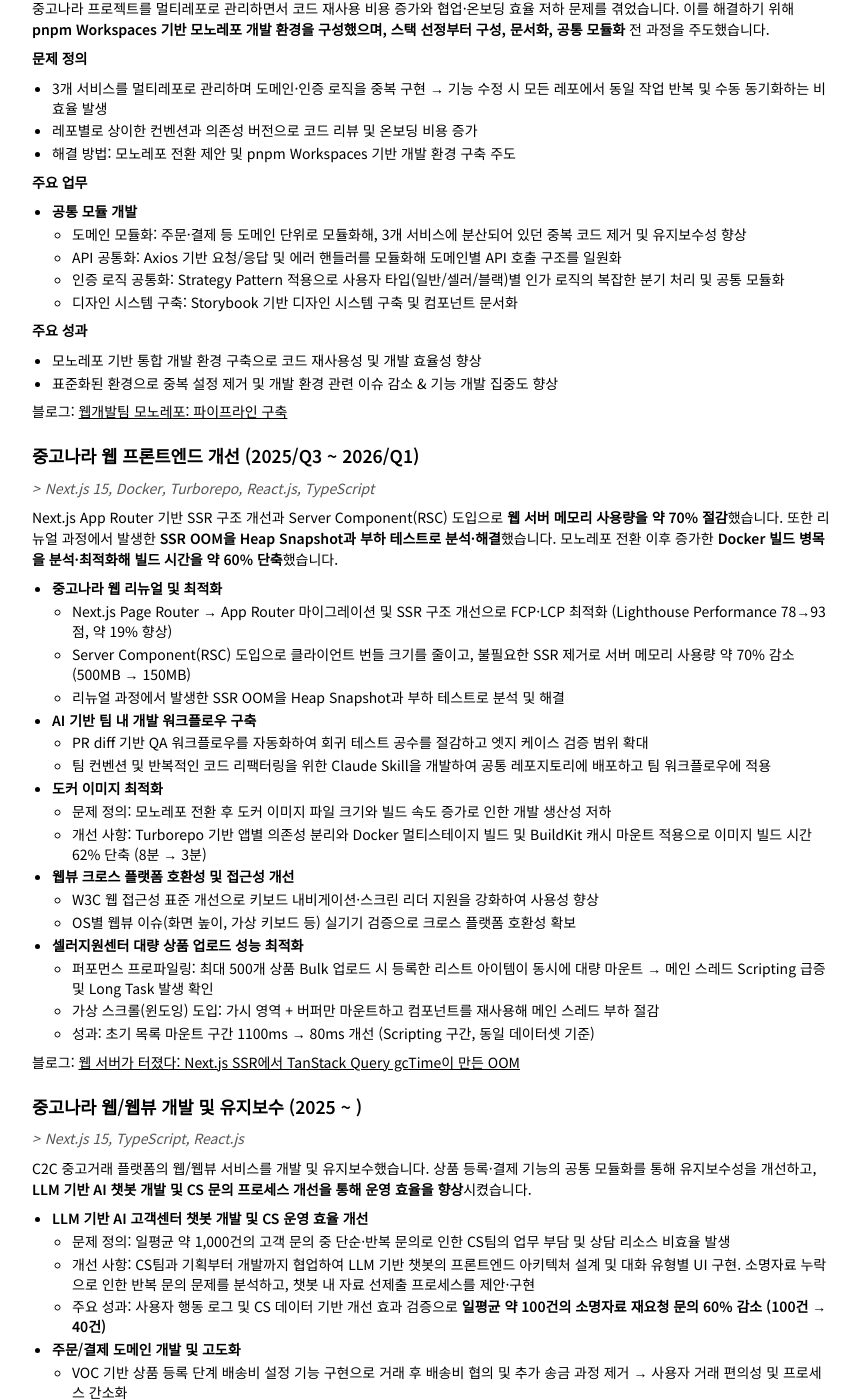
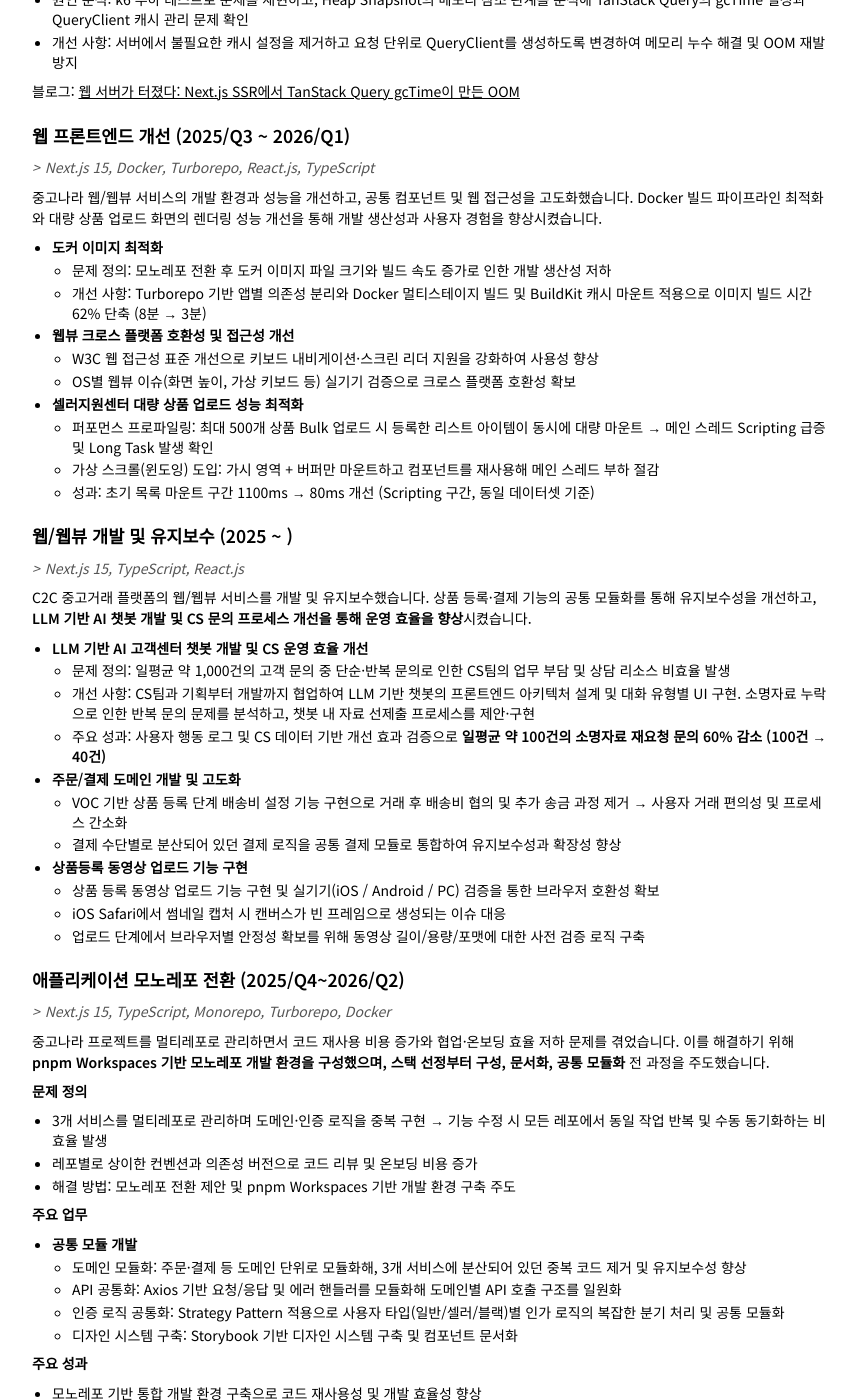
Before and after one commit to ghost-redo/ghost-redo.github.io, a Jekyll site: the page built from resume.md, in a window 1280 px wide and 1400 px high, scrolled down 1380 px. Shown: the whole window, without its empty margins (209-1068 px from the left). Built offline with Jekyll 4.4.1, drawn with Linux system fonts in a browser that asks for light colours; some web fonts are replaced; some of the changed text lies outside the part shown.

Commit message:
Update resume.md

```diff
--- a/resume.md
+++ b/resume.md
@@ -9,15 +9,12 @@ title: 홍승연 Resume
 
 <br>
 
-3년차 웹 프론트엔드 개발자 홍승연입니다. (Next.js, React.js/TypeScript, Vite/pnpm/Turborepo)
+3년차 웹 프론트엔드 개발자 홍승연입니다. (Next.js, React.js, TypeScript, Vite, pnpm, Turborepo)
 
-중고나라에서 C2C 플랫폼인 웹/웹뷰 서비스에서 주문/결제 및 상품 등록/수정 기능을 고도화했습니다. AI 스타트업 코르카에서는 광고 캠페인 설정·운영 어드민을 개발했으며, 고객사 웹에 연동되는 광고·추천 위젯 SDK와 빌드 시스템을 구축했습니다.
+중고나라에서 C2C 플랫폼의 웹/웹뷰 서비스 개발과 모노레포 전환, 성능 최적화를 수행했습니다. 최근에는 LLM 기반 AI 챗봇과 사내 AI Agent 플랫폼을 개발하고 있습니다. AI 스타트업 코르카에서는 광고 캠페인 운영 어드민과 고객사 웹에 연동되는 광고·추천 SDK 및 빌드 시스템을 구축했습니다.
 
-DX 개선에 집중합니다. Turborepo 모노레포 전환으로 3개 서비스의 중복 코드를 제거하고, 도커 이미지 최적화를 통해 이미지 스텝 시간을 60% 단축(8분→3분)했습니다. 스토리북 빌더를 Vite로 마이그레이션해 개발 환경 HMR 시간을 98% 개선(3s→50ms)시켰습니다.
+서비스 안정성과 성능 최적화에 집중합니다. Next.js SSR 환경에서 발생한 OOM을 Heap Snapshot과 부하 테스트로 분석하고, TanStack Query 캐시 정책을 개선해 **서버 메모리 사용량을 80% 절감(2.5GiB → 500MiB)**했습니다. 또한 SDK 번들 크기를 **70% 경량화(247KiB → 70KiB)**하고, 가상 스크롤 도입으로 대량 상품 등록 시 마운트 시간을 **93% 단축(1,100ms → 80ms)**했습니다.
 
-크로스 플랫폼과 사용성 개선에 집중합니다. Android/iOS 웹뷰 환경의 호환성을 확보하고 W3C 웹 접근성 표준(키보드 내비게이션·스크린 리더)을 적용했습니다. Storybook 기반 디자인 시스템을 구축하여 서비스 내 UI 통일성을 확보하고 컴포넌트 재사용성을 향상했습니다.
-
-성능 최적화에 집중합니다. SDK 빌드 시스템 구축 및 External dependencies 설정으로 번들 사이즈를 70% 경량화(247Kib→70Kib)했으며, 가상 스크롤을 통해 가상 스크롤 도입을 통해 대량 상품 등록 시 마운트 시간을 93% 개선(1,100ms→80ms)했습니다.
 
 --
 
@@ -31,20 +28,20 @@ MAU 450만 C2C 중고거래 플랫폼 기업
 
 #### 웹 프론트엔드 엔지니어 | 2025.01 - 재직중 (1년 10개월)
 
-- 중고나라 애플리케이션 모노레포 전환
+- 웹 SSR OOM 이슈 해결 및 서버 안정성 개선
+- 웹 프론트엔드 개선
+    - 도커 이미지 최적화
+    - 웹뷰 크로스 플랫폼 호환성 및 W3C 접근성 개선
+    - 셀러지원센터 대량 상품 업로드 페이지 성능 최적화
+- 웹/웹뷰 개발 및 유지보수
+    - LLM 기반 AI 고객센터 챗봇 개발 및 CS 운영 효율 개선
+    - 주문/결제 도메인 개발 및 고도화
+    - 상품 등록/수정 기능 고도화 및 유지보수
+- 애플리케이션 모노레포 전환
     - 도메인 단위 공통 모듈 개발
     - API / 인증 로직 공통화
     - 디자인 시스템 구축
-- 중고나라 웹 프론트엔드 개선
-    - 중고나라 웹 리뉴얼 및 최적화
-    - AI 기반 개발 워크플로우 구축
-    - 도커 이미지 최적화
-    - 웹뷰 크로스 플랫폼 호환성 및 W3C 접근성 개선
-    - 셀러지원센터 대량 상품 업로드 페이지 성능 최적화
-- 중고나라 웹/웹뷰 개발 및 유지보수
-    - LLM 기반 AI 고객센터 챗봇 개발 및 CS 운영 효율 개선
-    - 주문/결제 도메인 개발 및 고도화
-    - 상품 등록/수정 기능 고도화 및 유지보수
+
 
 ## 코르카
 
@@ -65,7 +62,55 @@ AI 기반 B2B SaaS 광고/추천 솔루션 초기 스타트업
 
 ## 중고나라
 
-### 중고나라 애플리케이션 모노레포 전환 **(2025/Q4~2026/Q2)**
+### 웹 SSR OOM 이슈 해결 및 서버 안정성 개선 (2026/Q1)
+
+> *Next.js 15, React 19, TanStack Query v5, Chrome DevTools, k6*
+
+자사 웹의 기술 스택을 Next.js Pages Router에서 App Router로 전환하는 과정에서 발생한 SSR 메모리 누수 및 OOM 이슈를 Heap Snapshot과 부하 테스트로 분석·해결했습니다. TanStack Query의 캐시 관리 방식에서 원인을 찾아 개선하고 서버 안정성을 높였습니다.
+
+- 문제 정의: SSR 요청이 누적될수록 서버 메모리 사용량이 증가하고, GC 이후에도 메모리가 회수되지 않아 Pod OOMKilled 발생
+- 원인 분석: k6 부하 테스트로 문제를 재현하고, Heap Snapshot의 메모리 참조 관계를 분석해 TanStack Query의 gcTime 설정과 QueryClient 캐시 관리 문제 확인
+- 개선 사항: 서버에서 불필요한 캐시 설정을 제거하고 요청 단위로 QueryClient를 생성하도록 변경하여 메모리 누수 해결 및 OOM 재발 방지
+
+블로그: [웹 서버가 터졌다: Next.js SSR에서 TanStack Query gcTime이 만든 OOM](https://teamblog.joonggonara.co.kr/da8dd0f2d40a)
+
+### 웹 **프론트엔드 개선** **(2025/Q3 ~ 2026/Q1)**
+
+> _Next.js 15, Docker, Turborepo, React.js, TypeScript_
+
+중고나라 웹/웹뷰 서비스의 개발 환경과 성능을 개선하고, 공통 컴포넌트 및 웹 접근성을 고도화했습니다. Docker 빌드 파이프라인 최적화와 대량 상품 업로드 화면의 렌더링 성능 개선을 통해 개발 생산성과 사용자 경험을 향상시켰습니다.
+
+- **도커 이미지 최적화**
+  - 문제 정의: 모노레포 전환 후 도커 이미지 파일 크기와 빌드 속도 증가로 인한 개발 생산성 저하
+  - 개선 사항: Turborepo 기반 앱별 의존성 분리와 Docker 멀티스테이지 빌드 및 BuildKit 캐시 마운트 적용으로 이미지 빌드 시간 62% 단축 (8분 → 3분)
+- **웹뷰 크로스 플랫폼 호환성 및 접근성 개선**
+  - W3C 웹 접근성 표준 개선으로 키보드 내비게이션·스크린 리더 지원을 강화하여 사용성 향상
+  - OS별 웹뷰 이슈(화면 높이, 가상 키보드 등) 실기기 검증으로 크로스 플랫폼 호환성 확보
+- **셀러지원센터 대량 상품 업로드 성능 최적화**
+  - 퍼포먼스 프로파일링: 최대 500개 상품 Bulk 업로드 시 등록한 리스트 아이템이 동시에 대량 마운트 → 메인 스레드 Scripting 급증 및 Long Task 발생 확인
+  - 가상 스크롤(윈도잉) 도입: 가시 영역 + 버퍼만 마운트하고 컴포넌트를 재사용해 메인 스레드 부하 절감
+  - 성과: 초기 목록 마운트 구간 1100ms → 80ms 개선 (Scripting 구간, 동일 데이터셋 기준)
+
+
+### 웹/웹뷰 개발 및 유지보수 (2025 ~ )
+
+> _Next.js 15, TypeScript, React.js_
+
+C2C 중고거래 플랫폼의 웹/웹뷰 서비스를 개발 및 유지보수했습니다. 상품 등록·결제 기능의 공통 모듈화를 통해 유지보수성을 개선하고, **LLM 기반 AI 챗봇 개발 및 CS 문의 프로세스 개선을 통해 운영 효율을 향상**시켰습니다.
+
+- **LLM 기반 AI 고객센터 챗봇 개발 및 CS 운영 효율 개선**
+  - 문제 정의: 일평균 약 1,000건의 고객 문의 중 단순·반복 문의로 인한 CS팀의 업무 부담 및 상담 리소스 비효율 발생
+  - 개선 사항: CS팀과 기획부터 개발까지 협업하여 LLM 기반 챗봇의 프론트엔드 아키텍처 설계 및 대화 유형별 UI 구현. 소명자료 누락으로 인한 반복 문의 문제를 분석하고, 챗봇 내 자료 선제출 프로세스를 제안·구현
+  - 주요 성과: 사용자 행동 로그 및 CS 데이터 기반 개선 효과 검증으로 **일평균 약 100건의 소명자료 재요청 문의 60% 감소 (100건 → 40건)**
+- **주문/결제 도메인 개발 및 고도화**
+    - VOC 기반 상품 등록 단계 배송비 설정 기능 구현으로 거래 후 배송비 협의 및 추가 송금 과정 제거 → 사용자 거래 편의성 및 프로세스 간소화
+    - 결제 수단별로 분산되어 있던 결제 로직을 공통 결제 모듈로 통합하여 유지보수성과 확장성 향상
+- **상품등록 동영상 업로드 기능 구현**
+    - 상품 등록 동영상 업로드 기능 구현 및 실기기(iOS / Android / PC) 검증을 통한 브라우저 호환성 확보
+    - iOS Safari에서 썸네일 캡처 시 캔버스가 빈 프레임으로 생성되는 이슈 대응
+    - 업로드 단계에서 브라우저별 안정성 확보를 위해 동영상 길이/용량/포맷에 대한 사전 검증 로직 구축
+
+### 애플리케이션 모노레포 전환 **(2025/Q4~2026/Q2)**
 
 > _Next.js 15, TypeScript, Monorepo, Turborepo, Docker_
 
@@ -92,50 +137,6 @@ AI 기반 B2B SaaS 광고/추천 솔루션 초기 스타트업
 
 블로그: [웹개발팀 모노레포: 파이프라인 구축](https://teamblog.joonggonara.co.kr/c51f8783af42)
 
-### 중고나라 웹 **프론트엔드 개선** **(2025/Q3 ~ 2026/Q1)**
-
-> _Next.js 15, Docker, Turborepo, React.js, TypeScript_
-
-Next.js App Router 기반 SSR 구조 개선과 Server Component(RSC) 도입으로 **웹 서버 메모리 사용량을 약 70% 절감**했습니다. 또한 리뉴얼 과정에서 발생한 **SSR OOM을 Heap Snapshot과 부하 테스트로 분석·해결**했습니다.
-모노레포 전환 이후 증가한 **Docker 빌드 병목을 분석·최적화해 빌드 시간을 약 60% 단축**했습니다.
-
-- **중고나라 웹 리뉴얼 및 최적화**
-  - Next.js Page Router → App Router 마이그레이션 및 SSR 구조 개선으로 FCP·LCP 최적화 (Lighthouse Performance 78→93점, 약 19% 향상)
-  - Server Component(RSC) 도입으로 클라이언트 번들 크기를 줄이고, 불필요한 SSR 제거로 서버 메모리 사용량 약 70% 감소 (500MB → 150MB)
-  - 리뉴얼 과정에서 발생한 SSR OOM을 Heap Snapshot과 부하 테스트로 분석 및 해결
-- **AI 기반 팀 내 개발 워크플로우 구축**
-  - PR diff 기반 QA 워크플로우를 자동화하여 회귀 테스트 공수를 절감하고 엣지 케이스 검증 범위 확대
-  - 팀 컨벤션 및 반복적인 코드 리팩터링을 위한 Claude Skill을 개발하여 공통 레포지토리에 배포하고 팀 워크플로우에 적용
-- **도커 이미지 최적화**
-  - 문제 정의: 모노레포 전환 후 도커 이미지 파일 크기와 빌드 속도 증가로 인한 개발 생산성 저하
-  - 개선 사항: Turborepo 기반 앱별 의존성 분리와 Docker 멀티스테이지 빌드 및 BuildKit 캐시 마운트 적용으로 이미지 빌드 시간 62% 단축 (8분 → 3분)
-- **웹뷰 크로스 플랫폼 호환성 및 접근성 개선**
-  - W3C 웹 접근성 표준 개선으로 키보드 내비게이션·스크린 리더 지원을 강화하여 사용성 향상
-  - OS별 웹뷰 이슈(화면 높이, 가상 키보드 등) 실기기 검증으로 크로스 플랫폼 호환성 확보
-- **셀러지원센터 대량 상품 업로드 성능 최적화**
-  - 퍼포먼스 프로파일링: 최대 500개 상품 Bulk 업로드 시 등록한 리스트 아이템이 동시에 대량 마운트 → 메인 스레드 Scripting 급증 및 Long Task 발생 확인
-  - 가상 스크롤(윈도잉) 도입: 가시 영역 + 버퍼만 마운트하고 컴포넌트를 재사용해 메인 스레드 부하 절감
-  - 성과: 초기 목록 마운트 구간 1100ms → 80ms 개선 (Scripting 구간, 동일 데이터셋 기준)
-
-블로그: [웹 서버가 터졌다: Next.js SSR에서 TanStack Query gcTime이 만든 OOM](https://teamblog.joonggonara.co.kr/da8dd0f2d40a)
-
-### 중고나라 웹/웹뷰 개발 및 유지보수 (2025 ~ )
-
-> _Next.js 15, TypeScript, React.js_
-
-C2C 중고거래 플랫폼의 웹/웹뷰 서비스를 개발 및 유지보수했습니다. 상품 등록·결제 기능의 공통 모듈화를 통해 유지보수성을 개선하고, **LLM 기반 AI 챗봇 개발 및 CS 문의 프로세스 개선을 통해 운영 효율을 향상**시켰습니다.
-
-- **LLM 기반 AI 고객센터 챗봇 개발 및 CS 운영 효율 개선**
-  - 문제 정의: 일평균 약 1,000건의 고객 문의 중 단순·반복 문의로 인한 CS팀의 업무 부담 및 상담 리소스 비효율 발생
-  - 개선 사항: CS팀과 기획부터 개발까지 협업하여 LLM 기반 챗봇의 프론트엔드 아키텍처 설계 및 대화 유형별 UI 구현. 소명자료 누락으로 인한 반복 문의 문제를 분석하고, 챗봇 내 자료 선제출 프로세스를 제안·구현
-  - 주요 성과: 사용자 행동 로그 및 CS 데이터 기반 개선 효과 검증으로 **일평균 약 100건의 소명자료 재요청 문의 60% 감소 (100건 → 40건)**
-- **주문/결제 도메인 개발 및 고도화**
-    - VOC 기반 상품 등록 단계 배송비 설정 기능 구현으로 거래 후 배송비 협의 및 추가 송금 과정 제거 → 사용자 거래 편의성 및 프로세스 간소화
-    - 결제 수단별로 분산되어 있던 결제 로직을 공통 결제 모듈로 통합하여 유지보수성과 확장성 향상
-- **상품등록 동영상 업로드 기능 구현**
-    - 상품 등록 동영상 업로드 기능 구현 및 실기기(iOS / Android / PC) 검증을 통한 브라우저 호환성 확보
-    - iOS Safari에서 썸네일 캡처 시 캔버스가 빈 프레임으로 생성되는 이슈 대응
-    - 업로드 단계에서 브라우저별 안정성 확보를 위해 동영상 길이/용량/포맷에 대한 사전 검증 로직 구축
 
 
 <br>
```
